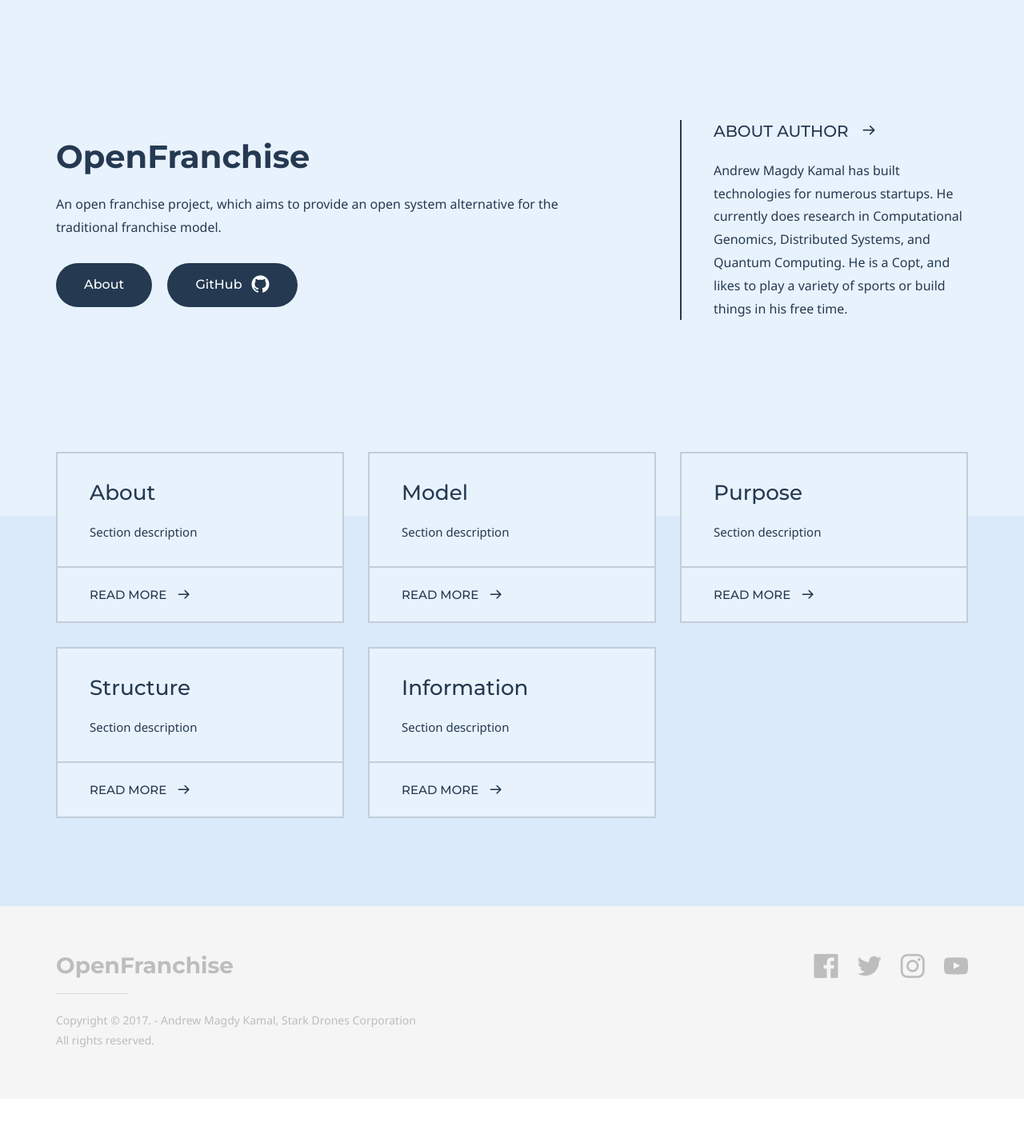
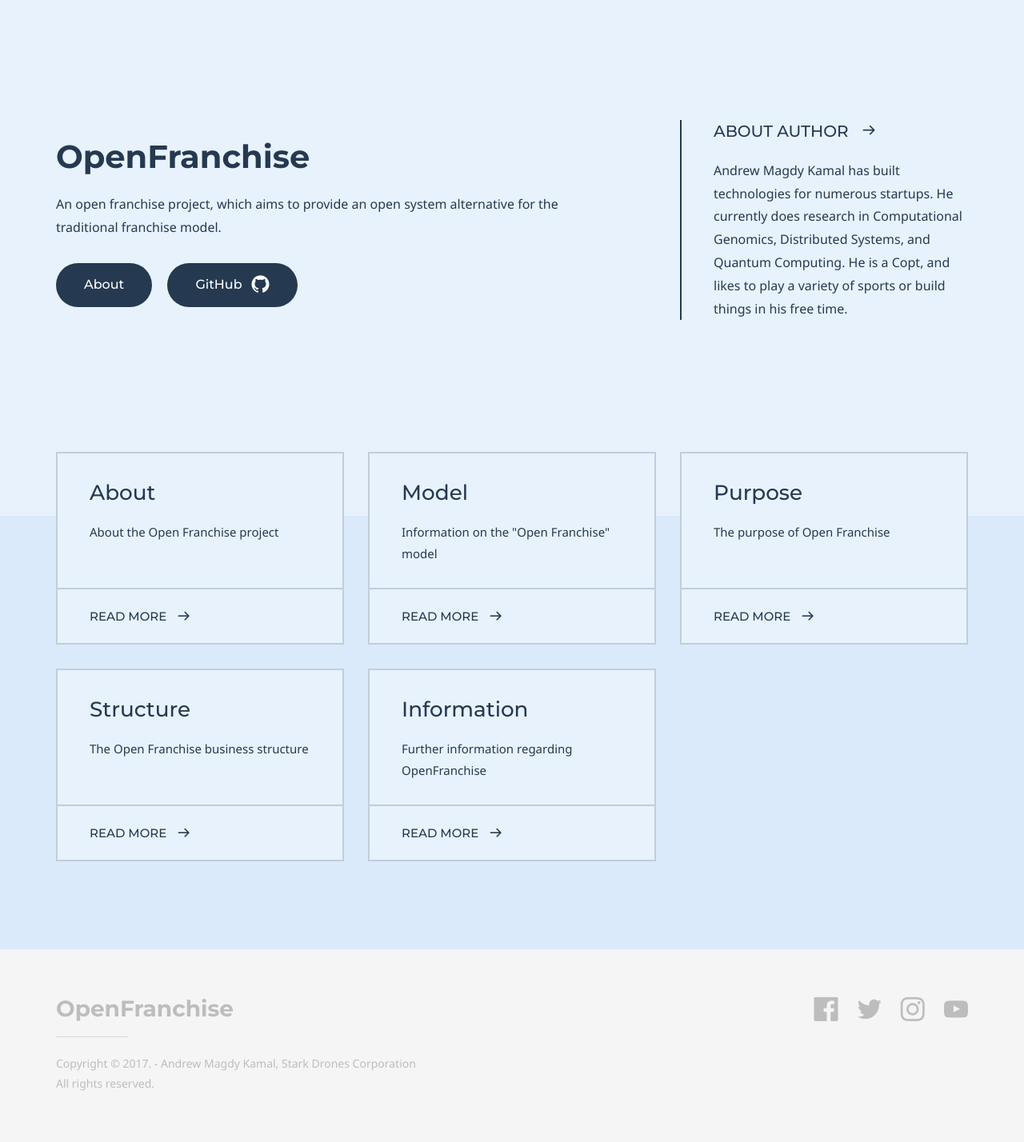
Before and after one commit to Open-Franchise/open-franchise.github.io, a Jekyll site: the page built from index.md, in a window 1280 px wide. Shown: the whole page at 80% size. Built offline with Jekyll 4.4.1, drawn with Linux system fonts in a browser that asks for light colours; some web fonts are replaced; before the commit the page ends 1374 px from its top, so only the background shows below that.

Commit message:
Update index.md

```diff
--- a/index.md
+++ b/index.md
@@ -25,23 +25,23 @@ author:
 # Grid navigation
 grid_navigation:
     - title: About
-      excerpt: Section description
+      excerpt: About the Open Franchise project
       cta: Read more
       url: 'https://open-franchise.github.io/about/'
     - title: Model
-      excerpt: Section description
+      excerpt: Information on the "Open Franchise" model
       cta: Read more
       url: 'https://open-franchise.github.io/model/'
     - title: Purpose
-      excerpt: Section description
+      excerpt: The purpose of Open Franchise
       cta: Read more
       url: 'https://open-franchise.github.io/purpose'
     - title: Structure
-      excerpt: Section description
+      excerpt: The Open Franchise business structure
       cta: Read more
       url: 'https://open-franchise.github.io/structure/'
     - title: Information
-      excerpt: Section description
+      excerpt: Further information regarding OpenFranchise
       cta: Read more
       url: 'https://open-franchise.github.io/information/'
 ---
```
